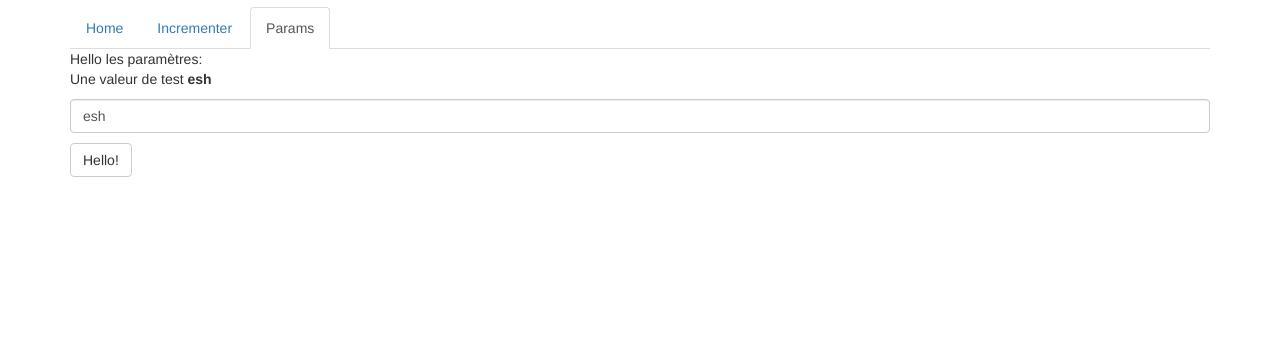
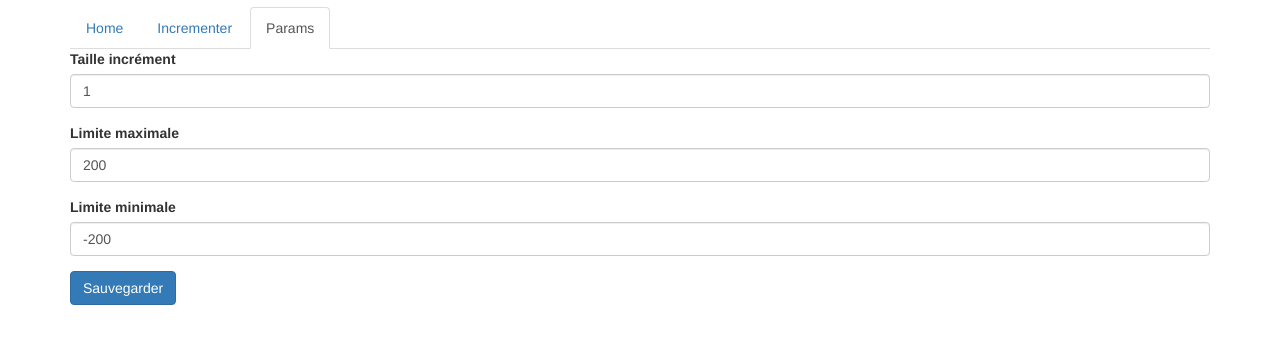
Before and after one commit to yvarni/intro-angular, a website: page index.html at #/params in a window 1280 px wide. Shown: the part 63-406 px from the top of the page. Drawn offline with Linux system fonts and the light colour scheme.

Commit message:
Mise à jour du module params avec changement des valeurs du service Settings

```diff
--- a/views/params/params.html
+++ b/views/params/params.html
@@ -1,9 +1,13 @@
-Hello les paramètres:
-<p>
-Une valeur de test <b>{{variableController}}</b>
-</p>
-<p>
-    <input type="text" class="form-control" ng-model="variableController" >
-</p>
-
-<button ng-click="alertUpperCase()" class="btn btn-default">Hello!</button>
+<div class="form-group">
+    <label for="increment">Taille incrément</label>
+    <input type="number" class="form-control" id="increment" ng-model="settings.increment">
+</div>
+<div class="form-group">
+    <label for="maxLimit">Limite maximale</label>
+    <input type="number" class="form-control" id="maxLimit" ng-model="settings.maxLimit">
+</div>
+<div class="form-group">
+    <label for="minLimit">Limite minimale</label>
+    <input type="number" class="form-control" id="minLimit" ng-model="settings.minLimit">
+</div>
+<button class="btn btn-primary" ng-click="save()">Sauvegarder</button>
--- a/views/params/params.js
+++ b/views/params/params.js
@@ -1,10 +1,10 @@
 /**
  * Created by hippias on 20/06/2016.
  */
-App.controller('ParamsController', function($scope) {
-    $scope.variableController = "esh";
+App.controller('ParamsController', function($scope, Settings) {
+    $scope.settings = angular.copy(Settings.values);
 
-    $scope.alertUpperCase = function () {
-        alert($scope.variableController.toUpperCase());
+    $scope.save = function () {
+      Settings.values = angular.copy($scope.settings);
     };
 });
```
